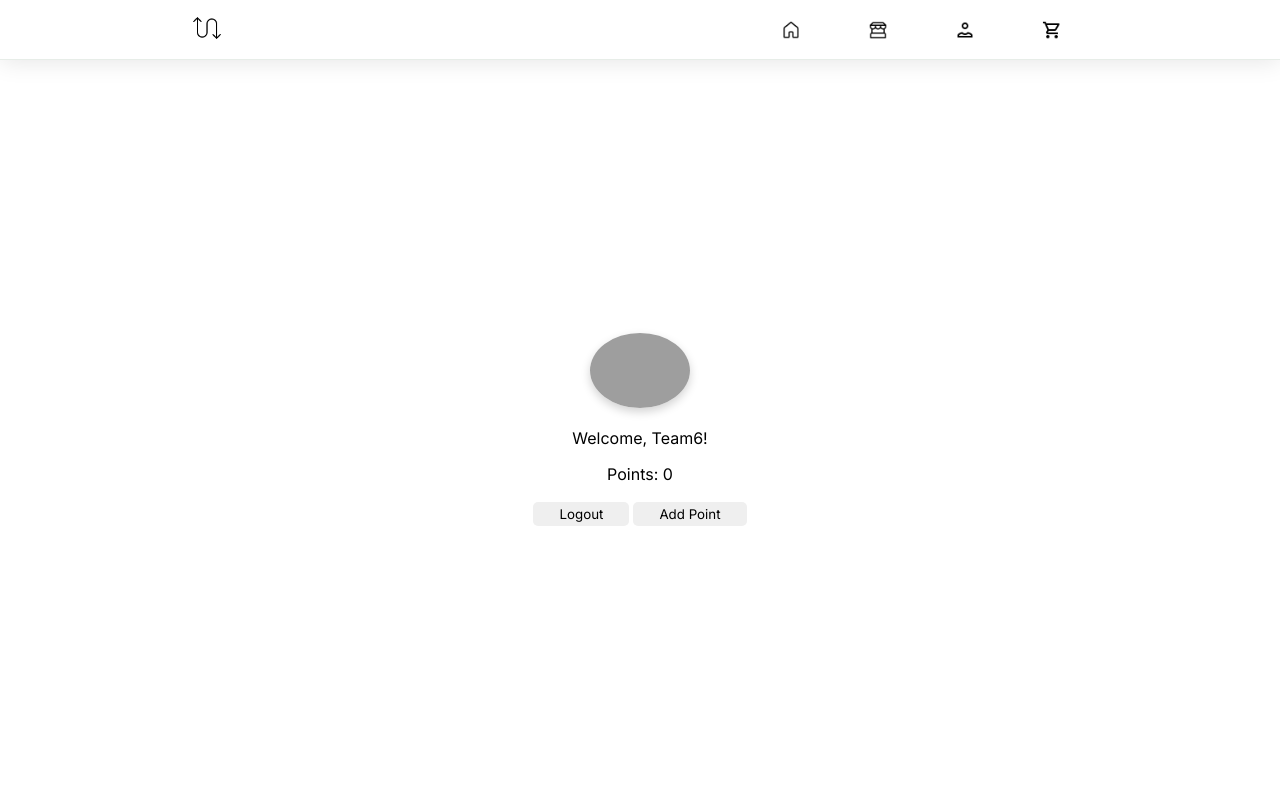
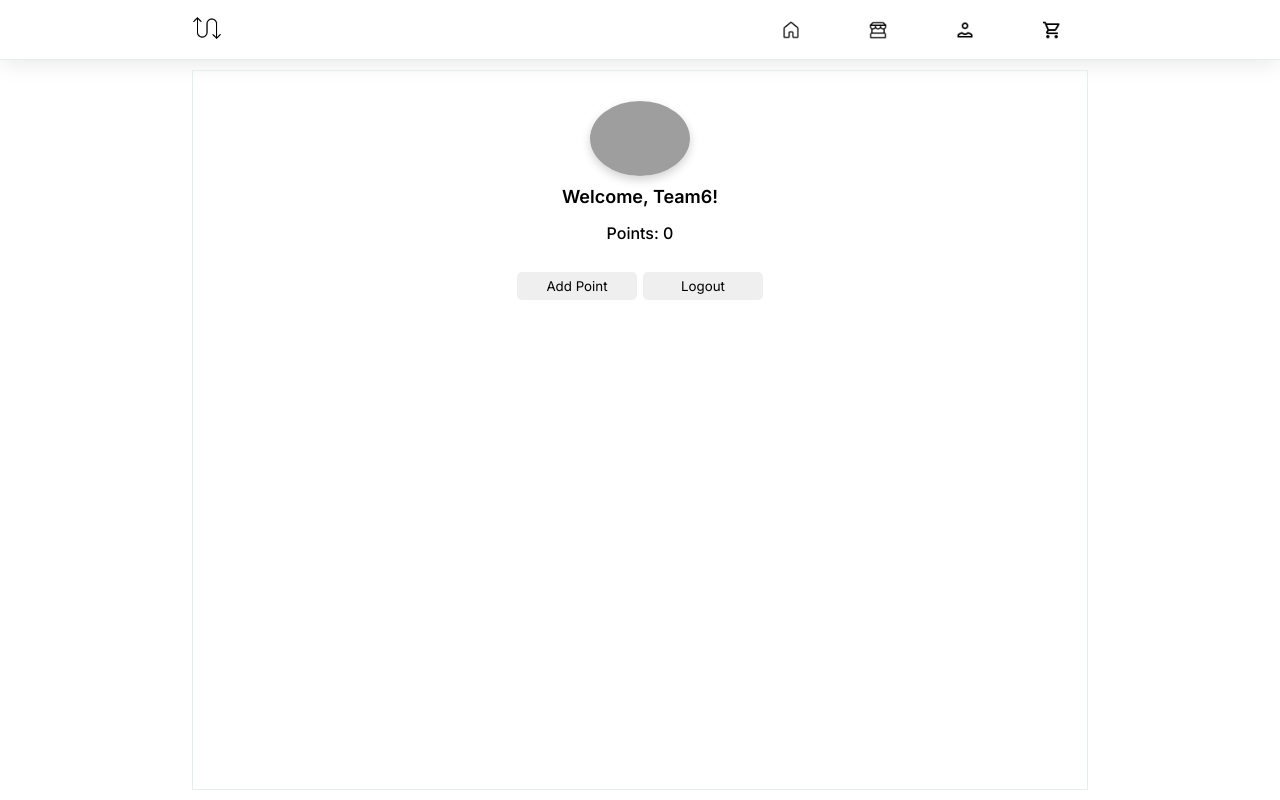
Before and after one commit to ZabirAbu/RecycleSharingSystem, a React (Create React App) app in the folder recycling/: page /profile in a window 1280 px wide. Both pictures are taken after a click on the button "Login". Built offline with nearby package versions, Linux system fonts and the light colour scheme; grey boxes are pictures that could not be loaded.

Commit message:
Added toasts.

```diff
--- a/recycling/public/index.html
+++ b/recycling/public/index.html
@@ -13,7 +13,7 @@
 
     <link rel="manifest" href="%PUBLIC_URL%/manifest.json" />
 
-    <title> Stuff Swap </title>
+    <title> Swap Stuff </title>
   </head>
   <body>
     <noscript>You need to enable JavaScript to run this app.</noscript>
--- a/recycling/src/CSS/Item.css
+++ b/recycling/src/CSS/Item.css
@@ -1,25 +1,62 @@
 .Item {
-    display: grid;
-    grid-template-columns: 1fr 1fr;
-    grid-gap: 50px;
+    display: flex;
+    justify-content: flex-start;
+    /* align-items: center; */
+    gap: 10px;
+}
+
+.itemdetail-image img{
+    width: 300px;
+    padding: 30px;;
 }
 
 .itemdetail-info {
     justify-content: flex-start;
+    padding: 10px;
+    box-sizing: border-box;
 }
 
-.itemdetail-content {
-    padding-bottom: 3rem;
+.itemdetail-info button{
+    margin: 3px;
+    cursor: pointer;
 }
 
-.add-to-cart-button {
-    padding: 0.5rem;
-    border-radius: 20px;
-    border-color: var(--green-light);
+.itemdetail-content img {
+    width: 15px;
 }
 
-.delete-cart-button {
-    padding: 0.5rem;
-    border-radius: 20px;
-    border-color: var(--green-light);
+
+
+.itmd-btns button{
+    font-weight: 500;
+    font-family: 'Inter', sans-serif;
+    width: 150px;
+    padding: 5px 15px;
+    box-sizing: border-box;
+
+    border: 1px solid transparent;
+    transition: border 0.4s ease;
+    border-radius: 10px;
 }
+
+
+
+.add-to-cart-button:hover{
+    border: 1px solid #6ac96e;
+
+}
+
+.delete-cart-button:hover{
+    border: 1px solid #c96a6a;
+}
+
+.itmd-desc{
+    padding: 10px 0;
+    box-sizing: border-box;
+}
+
+.itmd-desc h1{
+    margin: 0;
+    font-weight: 600;
+    font-size: 16px;
+}
--- a/recycling/src/CSS/Profile.css
+++ b/recycling/src/CSS/Profile.css
@@ -29,7 +29,17 @@
 }
 
 .Profile-unlocked{
+    padding: 10px 15%;
+    box-sizing: border-box;
 
+    width: 100%;
+    height: calc(100vh - var(--header-height));
+    margin: 0;
+
+    display: flex;
+    justify-content: flex-start;
+    /* align-items: center; */
+    text-align: center;
 }
 
 .Profile-unlocked img{
@@ -37,3 +47,64 @@
     width: 100px;
     box-shadow: 0px 4px 10px rgba(0, 0, 0, 0.177);
 }
+
+.profile-space{
+    width: 100%;
+    border: 1px solid var(--highlight);
+    /* display: flex;
+    align-items: center;
+    justify-content: center; */
+
+}
+
+.profile-clip{
+    padding: 30px;
+    box-sizing: border-box;
+    display: flex;
+    align-items: center;
+    justify-content: center;
+    flex-direction: column;
+
+    gap: 10px;
+}
+
+.profile-clip text{
+    font-size: 18px;
+    font-weight: 600;
+}
+
+.profile-clip p{
+    font-size: 16px;
+    font-weight: 500;
+}
+
+
+.profile-clip button{
+    outline: none;
+    border: none;
+
+    padding: 5px 20px;
+    width: 120px;
+    box-sizing: border-box;
+    cursor: pointer;
+    border-radius: 5px;
+    margin: 3px;
+
+    border: 1px solid transparent;
+    transition: border 0.4s ease;
+
+    font-family: 'Inter', sans-serif;
+}
+
+
+.logout:hover{
+    border: 1px solid #c96a6a;
+}
+
+.add-point:hover{
+    border: 1px solid #6ac96e;
+}
+
+.profile-info{
+    width: 100%;
+}
--- a/recycling/src/Pages/Home.jsx
+++ b/recycling/src/Pages/Home.jsx
@@ -10,11 +10,10 @@ function Home() {
         <Header />
         <div className='Home-inner'>
           <div className='Home-image'>
-            {/* <img src={FrontCover} /> */}
           </div>
           <div className='Home-text'>
               <h1>
-                Stuff Swap
+                Swap Stuff
               </h1>
               <text>
               Swap your items with fellow students, in exchange for in-app points.
--- a/recycling/src/Pages/Item.jsx
+++ b/recycling/src/Pages/Item.jsx
@@ -5,21 +5,26 @@ import { useSearchParams } from "react-router-dom";
 import Header from '../Components/Header';
 import '../CSS/index.css';
 import '../CSS/Item.css';
+import pointsIcon from '../Assets/point.png';
+import toast, { Toaster } from 'react-hot-toast';
+
 
 
 function Item() {
     const [searchParams, setSearchParams] = useSearchParams();
     const id = parseInt(searchParams.get('id'));
 
-    const data = [
-        { id: 1, title: 'Computer Science Books', content: "I am listing my old school books as I am graduating this year. ", image: "https://macmillan-dam.captureweb.co.uk/cdn/macmillan/previews/439664/d2600cec4c0f09bf8e6187a83a066343/0/14665546cf5662d409143d004ffc0c54/131898933.jpg" },
-        { id: 2, title: 'Vintage Clothing', content: "I don't have enough room to move these clothes to my new room next year.", image: "https://www.thoughtco.com/thmb/ctxxtfGGeK5f_-S3f8J-jbY-Gp8=/1500x0/filters:no_upscale():max_bytes(150000):strip_icc()/close-up-of-clothes-hanging-in-row-739240657-5a78b11f8e1b6e003715c0ec.jpg" },
-        { id: 3, title: 'Toaster', content: "We bought a toaster for our student house at the start, now we don't need it.", image: "https://www.charlies.co.uk/media/catalog/product/cache/a017d3c1755e7999c1cee32d3cb3285b/s/a/salter-ombre-toaster-grey-1.jpg" },
-        { id: 4, title: 'Microwave', content: 'Bought a microwave for the house and now we do not need it.', image: 'https://res.cloudinary.com/sharp-consumer-eu/image/fetch/w_3000,f_auto/https://s3.infra.brandquad.io/accounts-media/SHRP/DAM/origin/16c46540-bbee-11ec-b26a-42151ba980ed.jpg'},
-        { id: 5, title: 'School Bag', content: "Don't need my bag anymore.", image: 'https://m.media-amazon.com/images/I/81Ippl4VoqL._AC_SL1500_.jpg'}
-    ];
+    const data = {
+        data: [
+            { id: 1, points: 36, tag: "study", title: 'Computer Science Books', content: "I am listing my old school books as I am graduating this year. ", image: "https://macmillan-dam.captureweb.co.uk/cdn/macmillan/previews/439664/d2600cec4c0f09bf8e6187a83a066343/0/14665546cf5662d409143d004ffc0c54/131898933.jpg" },
+            { id: 2, points: 14, tag: "clothing", title: 'Vintage Clothing', content: "I don't have enough room to move these clothes to my new room next year.", image: "https://www.thoughtco.com/thmb/ctxxtfGGeK5f_-S3f8J-jbY-Gp8=/1500x0/filters:no_upscale():max_bytes(150000):strip_icc()/close-up-of-clothes-hanging-in-row-739240657-5a78b11f8e1b6e003715c0ec.jpg" },
+            { id: 3, points: 43, tag: "electrical", title: 'Toaster', content: "We bought a toaster for our student house at the start, now we don't need it.", image: "https://www.charlies.co.uk/media/catalog/product/cache/a017d3c1755e7999c1cee32d3cb3285b/s/a/salter-ombre-toaster-grey-1.jpg" },
+            { id: 4, points: 42, tag: "electrical", title: 'Microwave', content: 'Bought a microwave for the house and now we do not need it.', image: 'https://res.cloudinary.com/sharp-consumer-eu/image/fetch/w_3000,f_auto/https://s3.infra.brandquad.io/accounts-media/SHRP/DAM/origin/16c46540-bbee-11ec-b26a-42151ba980ed.jpg' },
+            { id: 5, points: 10, tag: "clothing", title: 'School Bag', content: "Don't need my bag anymore.", image: 'https://m.media-amazon.com/images/I/81Ippl4VoqL._AC_SL1500_.jpg' }
+        ]
+    }
 
-    const item = data.find((item) => item.id == id);
+    const item = data.data.find((item) => item.id == id);
     const title = item.title;
     const content = item.content;
     const image = item.image;
@@ -32,6 +37,7 @@ function Item() {
         const searchParams = new URLSearchParams(window.location.search);
         const itemId = searchParams.get('id');
         if (!cart.includes(itemId)) {
+            toast.success("Added to cart.", {duration : 3000 })
             console.log(itemId)
             setCart([...cart, itemId]);
             localStorage.setItem('cart', JSON.stringify([...cart, itemId]));
@@ -40,6 +46,8 @@ function Item() {
 
     const deleteCart = () => {
         localStorage.removeItem('cart');
+        toast.error("Cart deleted.", {duration : 3000 })
+
 
     };
 
@@ -63,15 +71,27 @@ function Item() {
                         <h1 className='itemdetail-title'>
                             {title}
                         </h1>
-                        <div className='itemdetail-content'>
-                            {content}
+                        <div className='itmd-desc'>
+                            <h1>Description</h1>
+                            <div className='itemdetail-content'>
+                                {content}
+                            </div>
+
                         </div>
-                        {/* Button to add item to cart */}
-                        <button onClick={addToCart} className="add-to-cart-button">Add to Cart</button>
-                        <button onClick={deleteCart} className="delete-cart-button">Delete Cart</button>
+                        <div className='itmd-desc'>
+                            <h1>Points</h1>
+                            <div className='itemdetail-content'>
+                                {item.points} <img src={pointsIcon} />
+                            </div>
+                        </div>
+                        <div className='itmd-btns'>
+                            <button onClick={addToCart} className="add-to-cart-button">Add to Cart</button>
+                            <button onClick={deleteCart} className="delete-cart-button">Delete Cart</button>
+                        </div>
                     </div>
                 </div>
             </div>
+            <div><Toaster position='bottom-left' reverseOrder={true} /></div>
         </div>
     );
 }
--- a/recycling/src/Pages/Profile.jsx
+++ b/recycling/src/Pages/Profile.jsx
@@ -1,6 +1,8 @@
 import React, { useState, useEffect } from 'react';
 import Header from '../Components/Header';
 import '../CSS/Profile.css';
+import toast, { Toaster } from 'react-hot-toast';
+
 
 const Profile = () => {
     const [isLoggedIn, setIsLoggedIn] = useState(false);
@@ -22,6 +24,7 @@ const Profile = () => {
         const updatedPoints = points + 1; // Increment points
         setPoints(updatedPoints);
         localStorage.setItem('points', updatedPoints); // Update points in localStorage
+        toast.success("Point added!", {duration : 3000, icon: "🎯" })
     };
 
     const handleLogin = () => {
@@ -39,19 +42,33 @@ const Profile = () => {
     return (
         <div>
             <Header />
+
+            {!isLoggedIn ? (
                 <div className='Profile'>
-                {!isLoggedIn ? (
                     <button onClick={handleLogin}>Login</button>
+                </div>
             ) : (
                 <div className='Profile-unlocked'>
+                    <div className='profile-space'>
+
+                        <div className='profile-clip'>
                             <img src='https://static.vecteezy.com/system/resources/thumbnails/009/292/244/small/default-avatar-icon-of-social-media-user-vector.jpg' />
-                        <p>Welcome, {localStorage.getItem('username')}!</p>
+                            <div>
+                                <text>Welcome, {localStorage.getItem('username')}!</text>
                                 <p>Points: {points}</p>
-                        <button onClick={handleLogout}>Logout</button>
-                        <button onClick={addPoint}> Add Point </button>
+                            </div><div>
+                                <button className='add-point' onClick={addPoint}> Add Point </button>
+                                <button className='logout' onClick={handleLogout}>Logout</button>
+                            </div>
+                        </div>
+                        <div className='profile-info'>
+
+                        </div>
+                    </div>
                 </div>
             )}
-            </div>
+            <div><Toaster position='bottom-left' reverseOrder={true} /></div>
+
         </div>
     );
 };
```
Also changed, not shown: recycling/src/Components/Header.js (+0 -12 lines). Lines whose indentation alone changed are shown as unchanged.
